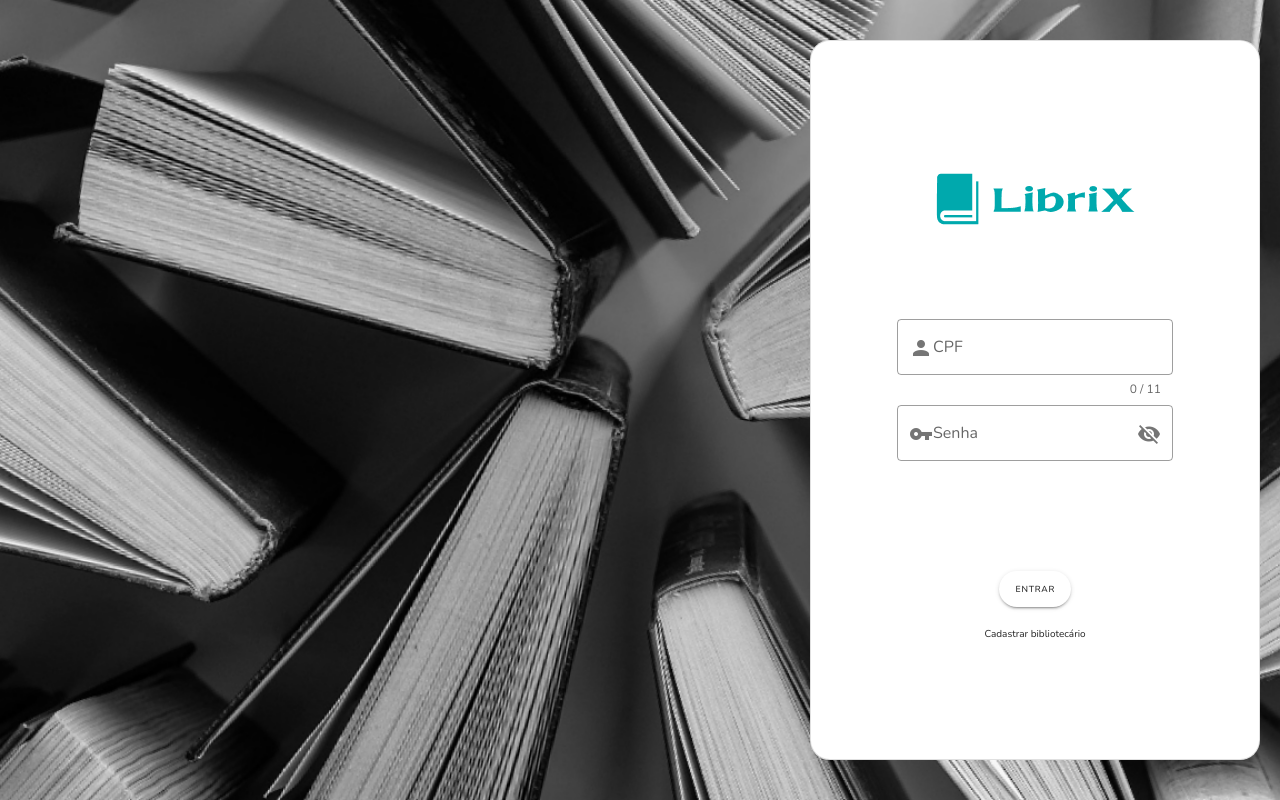
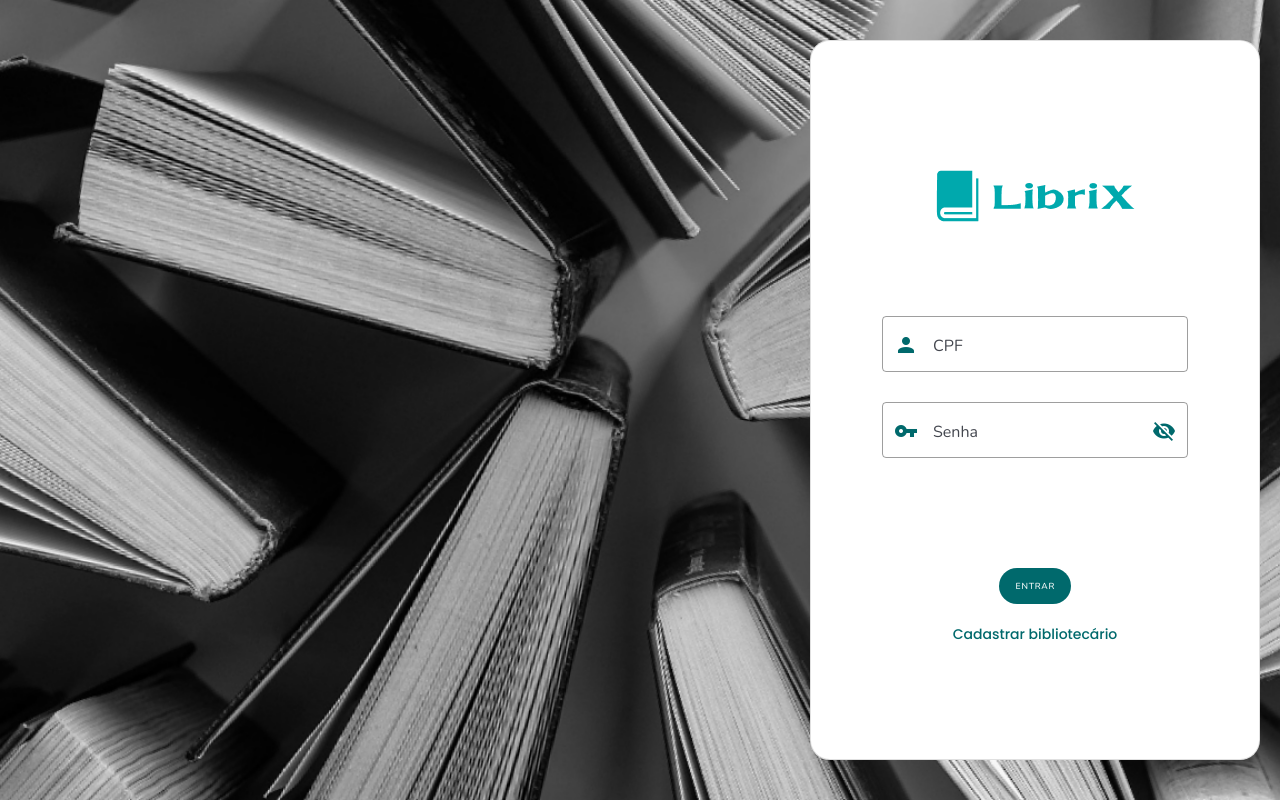
Before and after one commit to nes-facom/front-end, a Vue app in the folder front-end/: page /login in a window 1280 px wide. Built offline with nearby package versions, Linux system fonts and the light colour scheme.

Commit message:
style: estilização da tela login finalizada

```diff
--- a/front-end/src/views/TelaLogin.vue
+++ b/front-end/src/views/TelaLogin.vue
@@ -1,6 +1,7 @@
 <template>
     <div
     id="background">
+        <div id="wrapper">
             <v-card
                 outlined
                 height="90vh"
@@ -12,15 +13,11 @@
                     id="form"
                 >
                     <img src="@/components/icons/Logo.png" alt="Um livro fechado com o nome LibriX à esquerda.">
-
                     <div>
                         <v-text-field
                             label="CPF"
                             outlined
                             prepend-inner-icon="mdi-account"
-                        hint="Utilize apenas números"
-                        counter="11"
-                        class="font-style-body-large"
                         ></v-text-field>
                         <v-text-field
                             prepend-inner-icon="mdi-key"
@@ -28,23 +25,20 @@
                             :type="showPassword ? 'text' : 'password'"
                             label="Senha"
                             outlined
-                        hint="Pelo menos 8 caracteres"
                             @click:append="showPassword = !showPassword"
-                        class="font-style-body-large"
                         ></v-text-field>
                     </div>
-
                     <v-btn
                         id="button"
                         rounded
-                    class="font-size-label-large"
+                        elevation="0"
                     >
                         Entrar
                     </v-btn>
                 </v-form>
-
                 <a href="#">Cadastrar bibliotecário</a>
             </v-card>
+        </div>
     </div>
 </template>
 
@@ -66,10 +60,8 @@ export default {
 
 #background {
     display: flex;
-    justify-content: end;
+    justify-content: center;
     align-items: center;
-
-    padding-inline: 2rem;
 
     height: 100vh;
 
@@ -77,6 +69,18 @@ export default {
     background-size: cover;
     background-repeat: no-repeat;
     background-attachment: fixed;
+}
+
+#wrapper {
+    display: flex;
+    justify-content: end;
+    align-items: center;
+
+    height: 100vh;
+    width: 100vw;
+    max-width: 128rem;
+
+    padding-inline: 2rem;
 }
 
 #card {
@@ -97,17 +101,48 @@ export default {
     align-items: center;
 
     gap: 8rem;
+
+    ::v-deep .v-input__slot {
+        gap: 1.5rem;
+    }
+
+    ::v-deep .v-label {
+        font: var(--body-large);
+        color: var(--on-surface-variant);
+    }
+
+    ::v-deep .v-icon {
+        color: var(--primary);
+    }
+
+    ::v-deep .v-input--is-focused:first-child legend {
+        width: 7.5rem !important;
+    }
+
+    ::v-deep .v-input--is-label-active:first-child legend {
+        width: 7.5rem !important;
+    }
+
+    ::v-deep .v-input--is-focused:last-child legend {
+        width: 8.5rem !important;
+    }
+
+    ::v-deep .v-input--is-label-active:last-child legend {
+        width: 8.5rem !important;
+    }
 }
 
 #button {
-    background-color: var(--primary-color);
-    color: var(--white);
+    background-color: var(--primary);
+    color: var(--on-primary);
     width: fit-content;
 }
 
 a {
-    color: var(--primary-color);
+    font: var(--label-large);
+    color: var(--primary);
     text-decoration: none;
 }
 
+
 </style>
```
Lines whose indentation alone changed are shown as unchanged.
